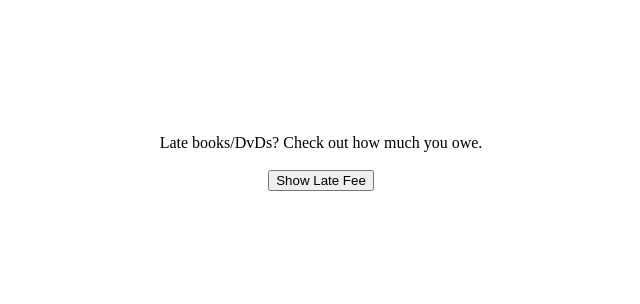
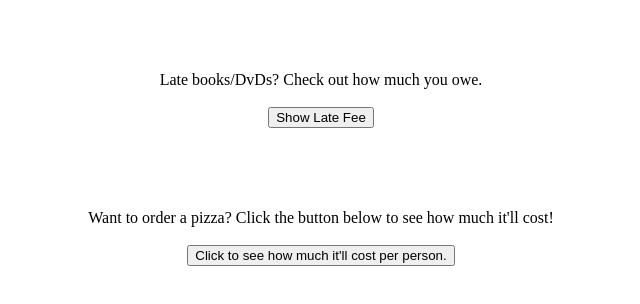
Before and after one commit to Cward0413/LateFeeCalculator, a plain HTML site: page index.html in a window 1280 px wide. Shown: the whole page, without its empty margins (319-959 px from the left). Drawn offline with Linux system fonts and the light colour scheme.

Commit message:
adding pizza calculator

```diff
--- a/index.html
+++ b/index.html
@@ -8,13 +8,29 @@
 
 </head>
 <body>
+    <div>
+        <p>Late books/DvDs? Check out how much you owe.</p>
 
-    <p>Late books/DvDs? Check out how much you owe.</p>
+        <br>
+
+        <div>
+        <button onclick="lateFeeCalc()">Show Late Fee</button>
+        </div>
+    </div>
+
     <br>
 
     <div>
-    <button onclick="lateFeeCalc()">Show Late Fee</button>
-    </div>
+        <p>Want to order a pizza? Click the button below to see how much it'll cost!</p>
+
+        <br>
+
+        <div>
+            <button onclick="pizzaCalc()">Click to see how much it'll cost per person.</button>
+        </div>
+        </div>
+
+
 
     <script src="js/main.js"></script>
 
--- a/js/main.js
+++ b/js/main.js
@@ -1,4 +1,3 @@
-
 
 function lateFeeCalc(){
 
@@ -24,3 +23,23 @@ function lateFeeCalc(){
     // output answer to user
     alert(`You owe $${total} for returning these items late.`);
 }
+
+function pizzaCalc(){
+
+    // prompt user for toppings on the pizza
+    // gather the total cost of the toppings
+    var numToppings = parseInt(prompt("How many toppings do you want on the pizza?"));
+    var toppingCost = 1.25 * numToppings
+
+    // get the total cost of the pizza
+    var totalCost = toppingCost + 15;
+
+    // prompt the user for the amount of people in the order
+    var numPeople = parseInt(prompt("How many people are part of this order?"));
+
+    // divide the total cost by the amount of people
+    var costPerPerson = (totalCost / numPeople).toFixed(2);
+
+    // alert the user of the cost per person
+    alert(`The cost of the pizza will be $${costPerPerson} per person.`);
+}
```
